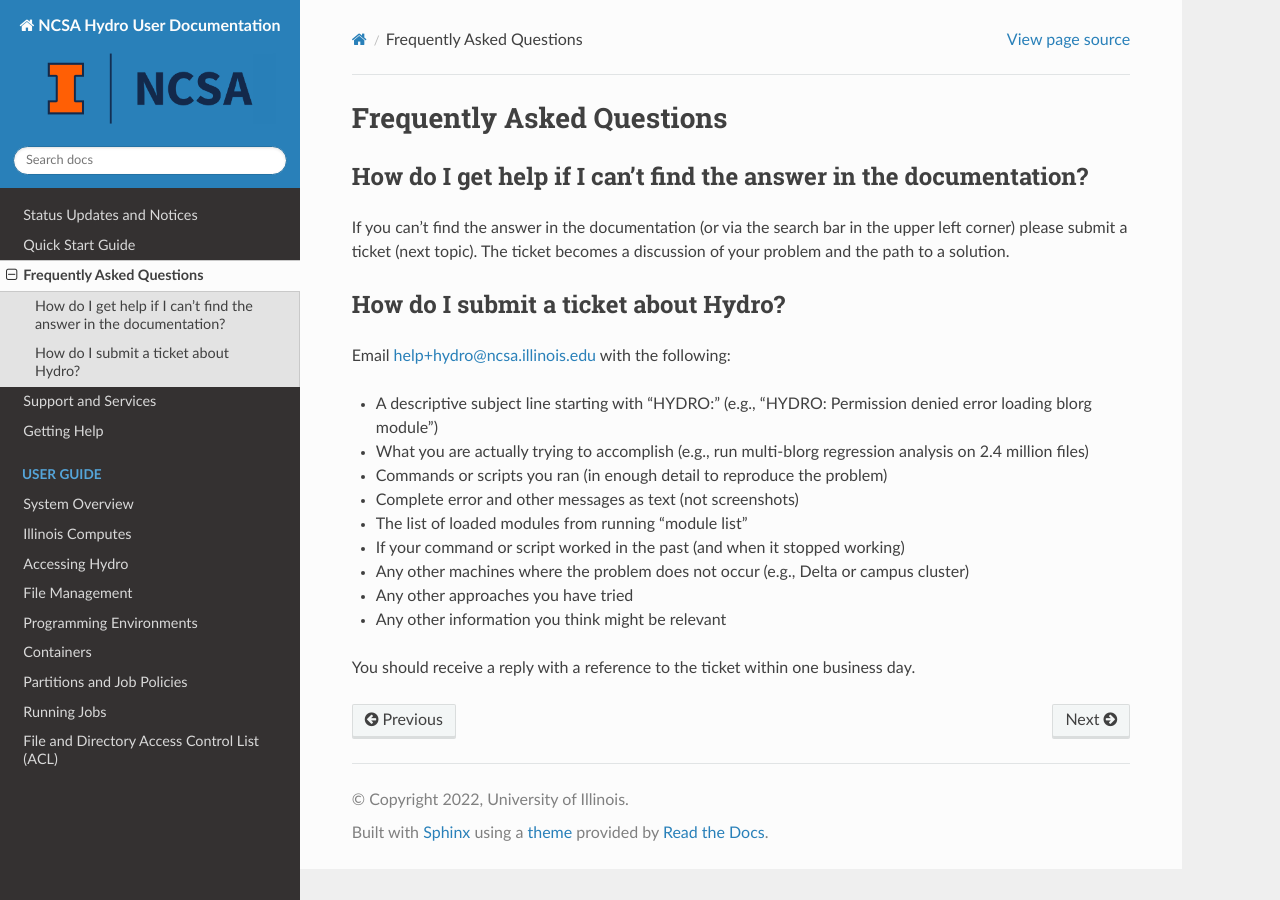
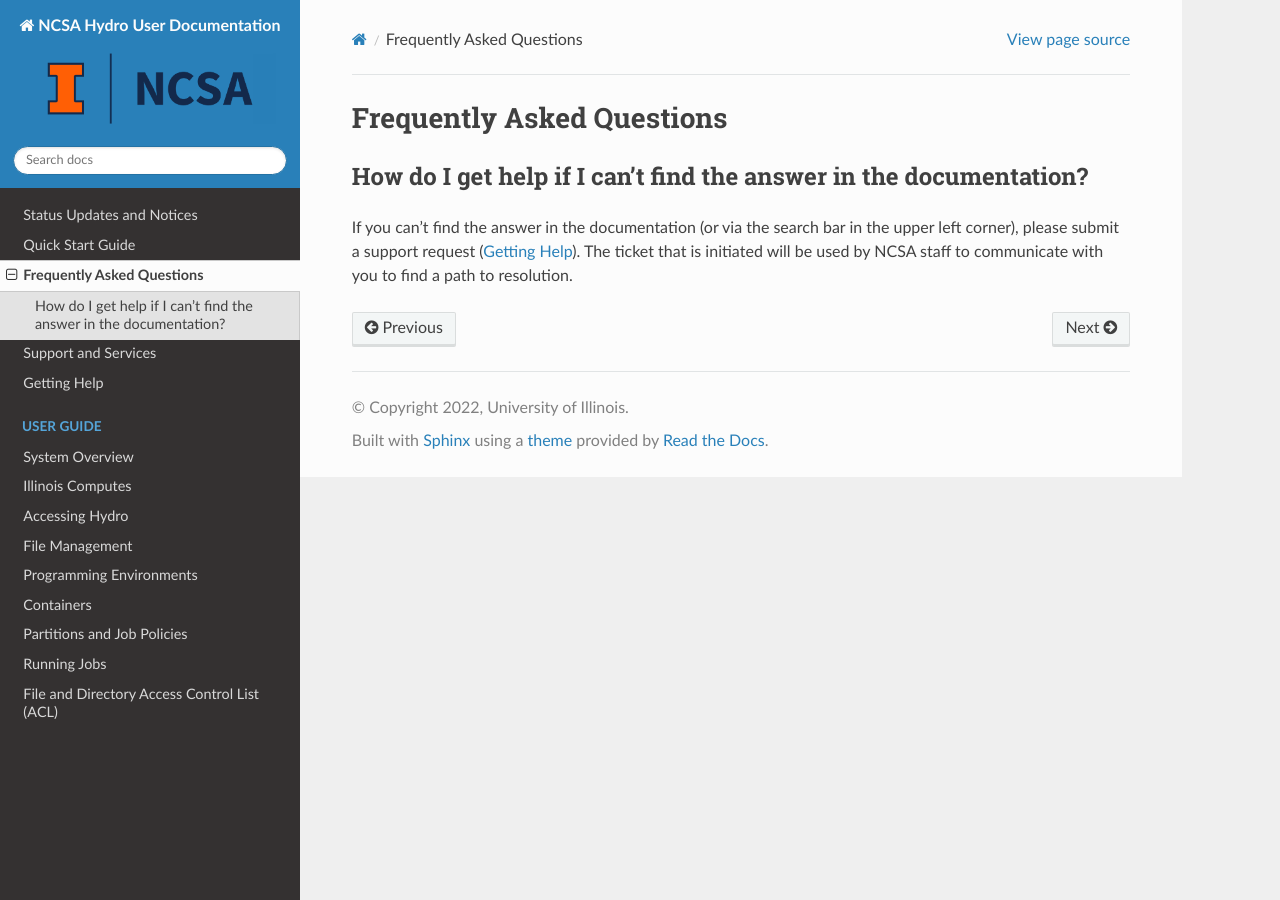
Before and after one commit to ncsa/hydro_documentation, a Sphinx documentation site: the page built from docs/source/faq.rst, in a window 1280 px wide. Built offline with Sphinx 7.4.7 and the Read the Docs theme 2.0.0, drawn with Linux system fonts in a browser that asks for light colours.

Commit message:
Update faq.rst editorial changes
'how to create ticket' section has been moved to /help.rst

```diff
--- a/docs/source/faq.rst
+++ b/docs/source/faq.rst
@@ -4,23 +4,6 @@
 =============================
 
 How do I get help if I can't find the answer in the documentation?
-~~~~~~~~~~~~~~~~~~~~~~~~~~~~~~~~~~~~~~~~~~~~~~~~~~~~~~~~~~~~~~~~~~~~~~
-If you can't find the answer in the documentation (or via the search bar in the upper left corner) please submit a ticket (next topic).  The ticket becomes a discussion of your problem and the path to a solution.
+-------------------------------------------------------------------
 
-..  _submit-ticket:
-
-How do I submit a ticket about Hydro?
-~~~~~~~~~~~~~~~~~~~~~~~~~~~~~~~~~~~~~~~
-Email help+hydro@ncsa.illinois.edu with the following:
-
-- A descriptive subject line starting with "HYDRO:" (e.g., "HYDRO: Permission denied error loading blorg module")
-- What you are actually trying to accomplish (e.g., run multi-blorg regression analysis on 2.4 million files)
-- Commands or scripts you ran (in enough detail to reproduce the problem)
-- Complete error and other messages as text (not screenshots)
-- The list of loaded modules from running "module list"
-- If your command or script worked in the past (and when it stopped working)
-- Any other machines where the problem does not occur (e.g., Delta or campus cluster)
-- Any other approaches you have tried
-- Any other information you think might be relevant
-
-You should receive a reply with a reference to the ticket within one business day.
+If you can't find the answer in the documentation (or via the search bar in the upper left corner), please submit a support request (:ref:`help`).  The ticket that is initiated will be used by NCSA staff to communicate with you to find a path to resolution.
```
